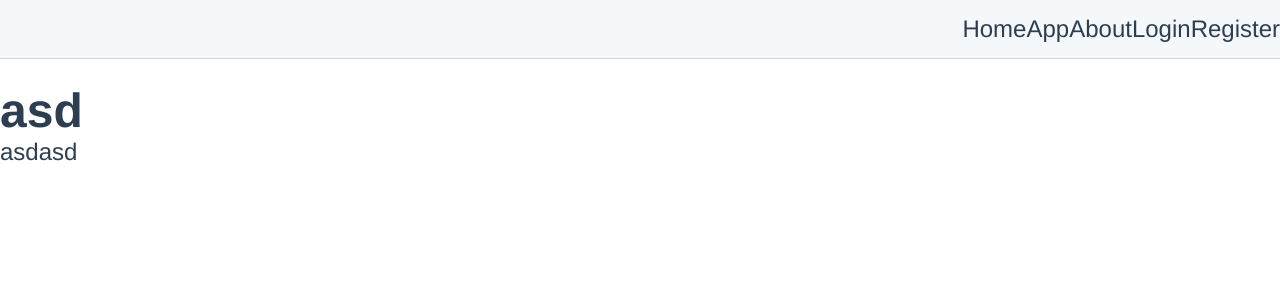
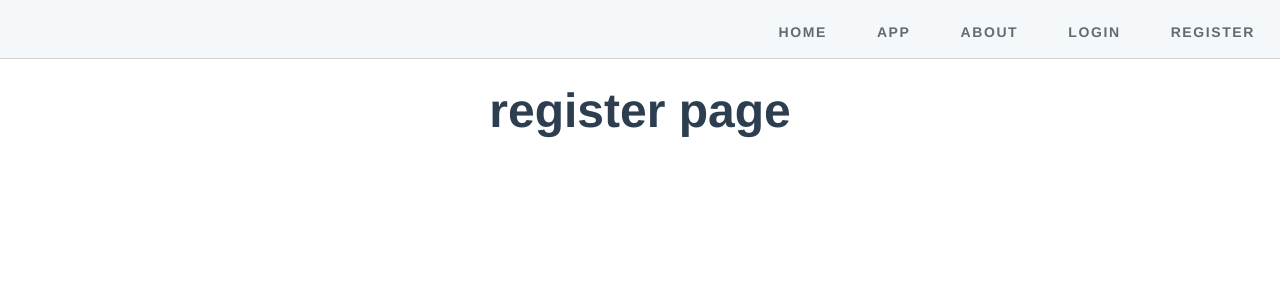
Before and after one commit to gabrieldelfurini/todo-stw, a Vue app in the folder todo-vue/: page /register in a window 1280 px wide. Shown: the top 300 px of the page. Built offline with nearby package versions, Linux system fonts and the light colour scheme.

Commit message:
Adiciona completamente o vue-router, e Resvolde alguns problemas com a dependência

```diff
--- a/todo-vue/package.json
+++ b/todo-vue/package.json
@@ -6,11 +6,12 @@
     "serve": "vue-cli-service serve",
     "build": "vue-cli-service build",
     "lint": "vue-cli-service lint"
-},
+  },
   "dependencies": {
     "core-js": "^3.8.3",
     "mitt": "^3.0.1",
     "vue": "^3.2.13",
+    "vue-router": "^4.3.0",
     "vuex": "^4.1.0"
   },
   "devDependencies": {
--- a/todo-vue/src/App.vue
+++ b/todo-vue/src/App.vue
@@ -1,5 +1,5 @@
 <template>
-  <div class="container">
+  <div class="container" id="app">
     <img alt="Vue logo" src="./assets/logo.png" class="logo">
     <todo-list></todo-list>
   </div>
@@ -7,8 +7,6 @@
 
 <script>
 import TodoList from './components/TodoList.vue'
-// import Master from './components/layouts/Master.vue';
-// import Master from './components/layouts/Master.vue'
 
 export default {
   name: 'App',
@@ -19,9 +17,9 @@
 </script>
 
 <style>
-* {
+/* * {
   box-sizing: border-box;
-}
+} */
 
 .container {
   max-width: 600px;
--- a/todo-vue/src/components/TodoList.vue
+++ b/todo-vue/src/components/TodoList.vue
@@ -160,6 +160,8 @@
         font-size: 14px;
         background-color: white;
         appearance: none;
+        padding: 4px;
+        margin: 2px;
     }
 
     button:hover {
--- a/todo-vue/src/components/auth/Login.vue
+++ b/todo-vue/src/components/auth/Login.vue
@@ -0,0 +1,11 @@
+<template>
+    <div>
+        <h1>login page</h1>
+    </div>
+</template>
+
+<script>
+    export default {
+        name: 'login-page'
+    }
+</script>
--- a/todo-vue/src/components/auth/Register.vue
+++ b/todo-vue/src/components/auth/Register.vue
@@ -0,0 +1,11 @@
+<template>
+    <div class="flex-center">
+        <h1>register page</h1>
+    </div>
+</template>
+
+<script>
+    export default {
+        name: 'register-page'
+    }
+</script>
--- a/todo-vue/src/components/layouts/Master.vue
+++ b/todo-vue/src/components/layouts/Master.vue
@@ -1,16 +1,13 @@
-<script setup>
-  import { RouterView } from "vue-router";
-</script>
-
 <template>
   <div id="app">
     <ul class="nav">
-        <li>Home</li>
-        <li>App</li>
-        <li>About</li>
-        <li>Login</li>
-        <li>Register</li>
-        <!-- <router-link :to="{ name: 'home' }"
+      <li><router-link to="/">Home</router-link></li>
+      <li> <router-link :to="{ name: 'todo' }"> App </router-link> </li>
+      <li> <router-link :to="{ name: 'about' }"> About </router-link> </li>
+      <li> <router-link :to="{ name: 'login' }"> Login </router-link> </li>
+      <li> <router-link :to="{ name: 'register' }"> Register </router-link> </li>
+
+      <!--
       <router-link :to="{ name: 'todo' }"
       <router-link :to="{ name: 'about' }"
       <router-link :to="{ name: 'login' }"
@@ -23,23 +20,20 @@
       </router-link> -->
     </ul>
 
-      <h1>asd</h1>
     <RouterView />
-      <p>asdasd</p>
-
   </div>
 </template>
 
 <script>
+
 export default {
-    name: 'master-layout'
+  name: 'master-layout',
 }
 </script>
 
 
 
 <style>
-
 * {
   box-sizing: border-box;
   margin: 0;
@@ -80,5 +74,4 @@
   text-decoration: none;
   text-transform: uppercase;
 }
-
 </style>
--- a/todo-vue/src/components/marketing/About.vue
+++ b/todo-vue/src/components/marketing/About.vue
@@ -0,0 +1,9 @@
+<template>
+    <h1>abou</h1>
+</template>
+
+<script>
+    export default {
+        name: 'about-page'
+    }
+</script>
--- a/todo-vue/src/components/marketing/LandingPage.vue
+++ b/todo-vue/src/components/marketing/LandingPage.vue
@@ -1,6 +1,7 @@
 <template>
-    <h1>landing page</h1>
-
+    <div>
+        <h1>landing page</h1>
+    </div>
 </template>
 
 <script>
--- /dev/null
+++ b/todo-vue/src/components/marketing/TestTodosVariable.vue
@@ -0,0 +1,5 @@
+<template>
+    <div class="flex-center">
+        the id passed in is: {{ $route.params.id }}
+    </div>
+</template>
--- a/todo-vue/src/main.js
+++ b/todo-vue/src/main.js
@@ -3,7 +3,7 @@
 import Master from './components/layouts/Master.vue'
 import mitt from 'mitt';
 import store from './store/store.js';
-import router from './router/index';
+import router from './router/index.js';
 
 
 const emitter = mitt();
--- a/todo-vue/src/router/index.js
+++ b/todo-vue/src/router/index.js
@@ -1,7 +1,11 @@
 import { createRouter, createWebHistory } from "vue-router";
 
 import LandingPage from '../components/marketing/LandingPage.vue';
-// import EditarIngrediente from "../views/Ingredientes/Editar.vue";
+import App from "../App.vue"
+import About from "@/components/marketing/About.vue";
+import Login from "@/components/auth/Login.vue";
+import Register from "@/components/auth/Register.vue";
+import TestTodosVariable from "@/components/marketing/TestTodosVariable.vue";
 
 
 const router = createRouter({
@@ -9,14 +13,35 @@
   routes: [
     {
         path: "/",
-        name: "landing-page",
+        name: "home",
         component: LandingPage,
     },
     {
-        path: "/todos",
-        name: "landing-page",
-        component: LandingPage,
+        path: "/todo",
+        name: "todo",
+        component: App,
     },
+    {
+      path: "/about",
+      name: "about",
+      component: About,
+    },
+    {
+      path: "/login",
+      name: "login",
+      component: Login,
+    },
+    {
+      path: "/register",
+      name: "register",
+      component: Register,
+    },
+    {
+      path: "/todos/:id",
+      name: "todos",
+      component: TestTodosVariable,
+    }
+
   ],
 });
 
```
Also changed, not shown: 1 other file (tests, documents, lock files or other folders). Lines whose indentation alone changed are shown as unchanged.
